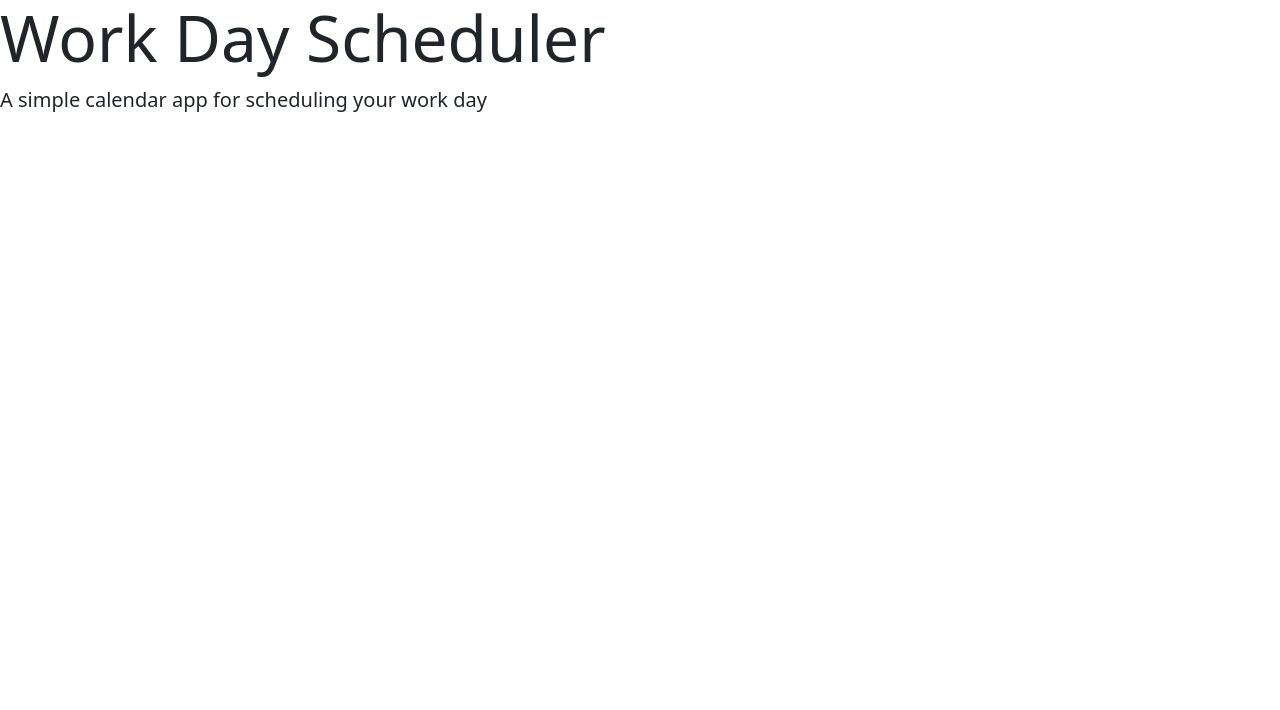
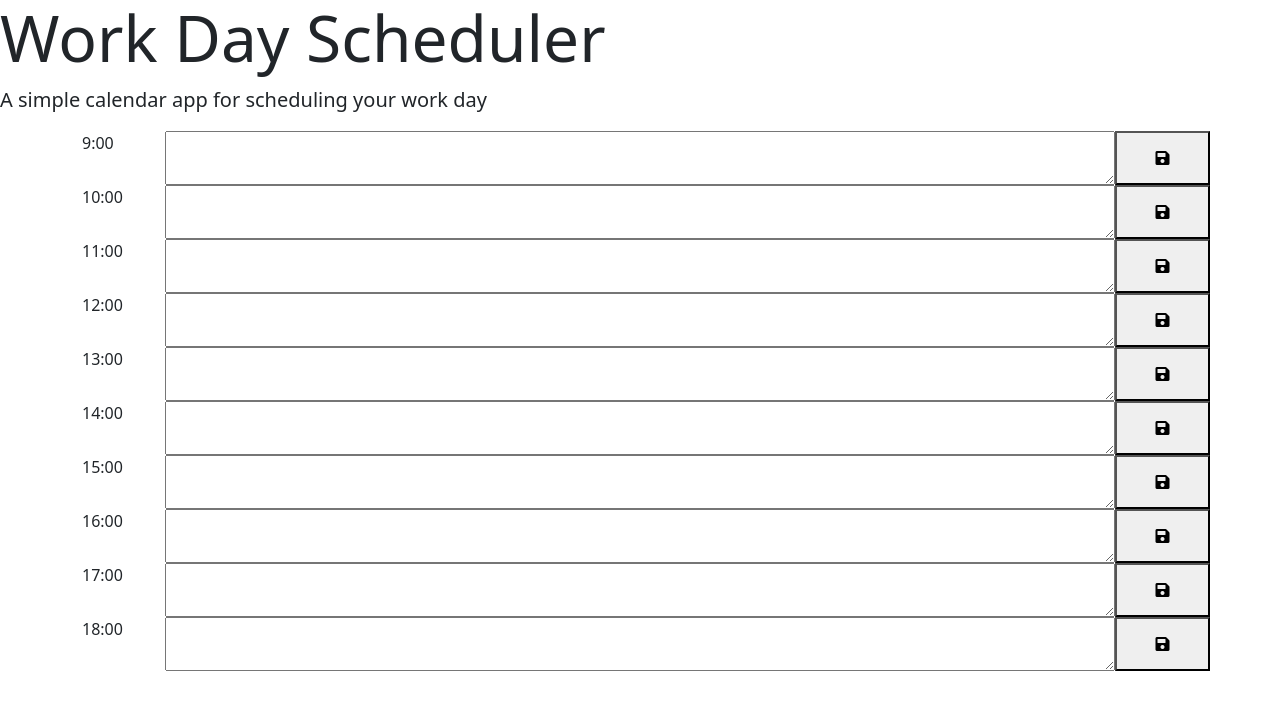
Before and after one commit to Mhirizhonga/Wk-7-Challenge-Work-Day-Scheduler, a plain HTML site: page index.html in a window 1280 px wide. Drawn offline with nearby package versions, Linux system fonts and the light colour scheme.

Commit message:
Added the code for the time blocks.

```diff
--- a/index.html
+++ b/index.html
@@ -31,7 +31,67 @@
         <p id="currentDay" class="lead"></p>
       </header>
       <div class="container">
-        <!-- Timeblocks go here -->
+
+        <div class="row time-block" id="hour-9">
+            <div class="col-1">9:00</div>
+            <textarea class="col-10 description"></textarea>
+            <button class="col-1 saveBtn"><i class="fas fa-save"></i></button>
+        </div>
+
+        <div class="row time-block" id="hour-10">
+            <div class="col-1">10:00</div>
+            <textarea class="col-10 description"></textarea>
+            <button class="col-1 saveBtn"><i class="fas fa-save"></i></button>
+        </div>
+
+        <div class="row time-block" id="hour-11">
+            <div class="col-1">11:00</div>
+            <textarea class="col-10 description"></textarea>
+            <button class="col-1 saveBtn"><i class="fas fa-save"></i></button>
+        </div>
+
+        <div class="row time-block" id="hour-12">
+            <div class="col-1">12:00</div>
+            <textarea class="col-10 description"></textarea>
+            <button class="col-1 saveBtn"><i class="fas fa-save"></i></button>
+        </div>
+
+        <div class="row time-block" id="hour-13">
+            <div class="col-1">13:00</div>
+            <textarea class="col-10 description"></textarea>
+            <button class="col-1 saveBtn"><i class="fas fa-save"></i></button>
+        </div>
+
+        <div class="row time-block" id="hour-14">
+            <div class="col-1">14:00</div>
+            <textarea class="col-10 description"></textarea>
+            <button class="col-1 saveBtn"><i class="fas fa-save"></i></button>
+        </div>
+
+        <div class="row time-block" id="hour-15">
+            <div class="col-1">15:00</div>
+            <textarea class="col-10 description"></textarea>
+            <button class="col-1 saveBtn"><i class="fas fa-save"></i></button>
+        </div>
+
+        <div class="row time-block" id="hour-16">
+            <div class="col-1">16:00</div>
+            <textarea class="col-10 description"></textarea>
+            <button class="col-1 saveBtn"><i class="fas fa-save"></i></button>
+        </div>
+
+        <div class="row time-block" id="hour-17">
+            <div class="col-1">17:00</div>
+            <textarea class="col-10 description"></textarea>
+            <button class="col-1 saveBtn"><i class="fas fa-save"></i></button>
+        </div>
+
+        <div class="row time-block" id="hour-18">
+            <div class="col-1">18:00</div>
+            <textarea class="col-10 description"></textarea>
+            <button class="col-1 saveBtn"><i class="fas fa-save"></i></button>
+        </div>
+
       </div>
 
       <script src="https://cdnjs.cloudflare.com/ajax/libs/jquery/3.2.1/jquery.min.js"></script>
```
